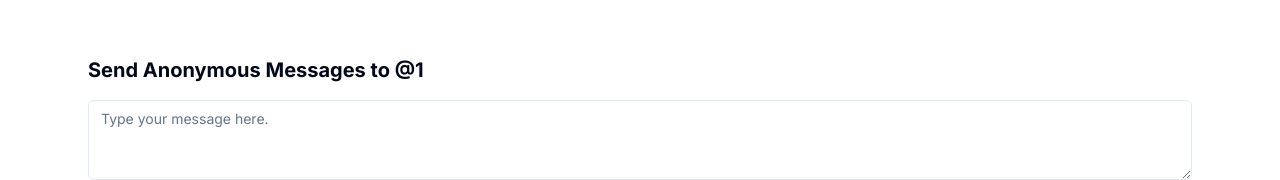
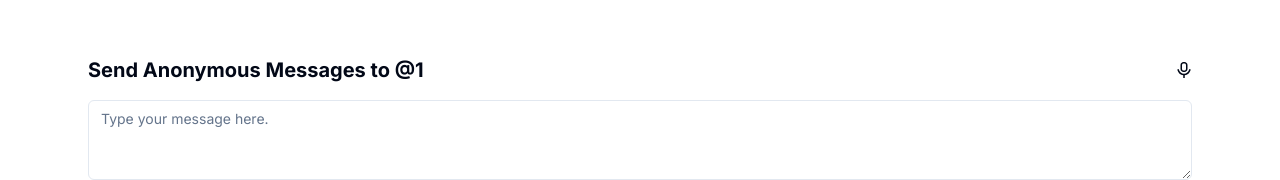
Before and after one commit to Saksham2k3s/SecretSend, a Next.js app: page /u/1 in a window 1280 px wide. Shown: the top 180 px of the page. Built offline with nearby package versions, Linux system fonts and the light colour scheme.

Commit message:
added mic icon and tooltip

```diff
--- a/package.json
+++ b/package.json
@@ -18,6 +18,7 @@
     "@radix-ui/react-slot": "^1.0.2",
     "@radix-ui/react-switch": "^1.0.3",
     "@radix-ui/react-toast": "^1.1.5",
+    "@radix-ui/react-tooltip": "^1.1.4",
     "@react-email/components": "0.0.12",
     "@react-email/render": "^0.0.9-canary.2",
     "ai": "^2.2.30",
@@ -38,6 +39,7 @@
     "react-dom": "^18",
     "react-email": "1.10.0",
     "react-hook-form": "^7.49.2",
+    "react-media-recorder": "^1.7.1",
     "resend": "^2.0.0-canary.0",
     "tailwind-merge": "^2.2.0",
     "tailwindcss-animate": "^1.0.7",
--- a/src/app/u/[username]/page.tsx
+++ b/src/app/u/[username]/page.tsx
@@ -1,20 +1,27 @@
 "use client";
-import React, { useState } from "react";
+import { ApiResponse } from "@/types/ApiResponse";
+import { Button } from "@/components/ui/button";
+import { Loader2 } from "lucide-react";
 import { Textarea } from "@/components/ui/textarea";
 import { useParams } from "next/navigation";
-import { Button } from "@/components/ui/button";
+import { useToast } from "@/hooks/use-toast";
 import axios, { AxiosError } from "axios";
-import { ApiResponse } from "@/types/ApiResponse";
-import { useToast } from "@/hooks/use-toast";
-import { Loader2 } from "lucide-react";
+import React, { useState } from "react";
+import {
+  Tooltip,
+  TooltipContent,
+  TooltipProvider,
+  TooltipTrigger,
+} from "@/components/ui/tooltip";
+
 function Page() {
-  const { username } = useParams();
-  const { toast } = useToast();
+  const [input, setInput] = useState("");
+  const [loading, setLoading] = useState(false);
   const [suggestedMessages, setSuggestedMessages] = useState<string[]>([]);
   const [suggestMessageLoading, setSuggestMessageLoading] =
     useState<boolean>(false);
-  const [input, setInput] = useState("");
-  const [loading, setLoading] = useState(false);
+  const { toast } = useToast();
+  const { username } = useParams();
 
   const handleSuggesMessages = async () => {
     setSuggestMessageLoading(true);
@@ -66,8 +73,34 @@ function Page() {
   return (
     <>
       <main className="my-8 mx-4 md:mx-8 lg:mx-auto p-6 bg-white rounded w-full max-w-6xl">
-        <div className="text-xl font-bold mb-4">
+        <div className="text-xl font-bold mb-4 flex justify-between">
           Send Anonymous Messages to @{username}
+          <TooltipProvider>
+            <Tooltip>
+              <TooltipTrigger>
+                <div className="flex flex-col justify-center  cursor-pointer ">
+                  <svg
+                    data-testid="geist-icon"
+                    height="16"
+                    stroke-linejoin="round"
+                    style={{ color: "currentcolor" }}
+                    viewBox="0 0 16 16"
+                    width="16"
+                  >
+                    <path
+                      fill-rule="evenodd"
+                      clip-rule="evenodd"
+                      d="M8.50098 1.5H7.50098C6.67255 1.5 6.00098 2.17157 6.00098 3V7C6.00098 7.82843 6.67255 8.5 7.50098 8.5H8.50098C9.32941 8.5 10.001 7.82843 10.001 7V3C10.001 2.17157 9.32941 1.5 8.50098 1.5ZM7.50098 0C5.84412 0 4.50098 1.34315 4.50098 3V7C4.50098 8.65685 5.84412 10 7.50098 10H8.50098C10.1578 10 11.501 8.65685 11.501 7V3C11.501 1.34315 10.1578 0 8.50098 0H7.50098ZM7.25098 13.2088V15.25V16H8.75098V15.25V13.2088C11.5607 12.8983 13.8494 10.8635 14.5383 8.18694L14.7252 7.46062L13.2726 7.08673L13.0856 7.81306C12.5028 10.0776 10.4462 11.75 8.00098 11.75C5.55572 11.75 3.49918 10.0776 2.91633 7.81306L2.72939 7.08673L1.27673 7.46062L1.46368 8.18694C2.15258 10.8635 4.44128 12.8983 7.25098 13.2088Z"
+                      fill="currentColor"
+                    ></path>
+                  </svg>
+                </div>
+              </TooltipTrigger>
+              <TooltipContent>
+                <p>Send Voice Note</p>
+              </TooltipContent>
+            </Tooltip>
+          </TooltipProvider>
         </div>
         <Textarea
           placeholder="Type your message here."
--- /dev/null
+++ b/src/components/ui/tooltip.tsx
@@ -0,0 +1,30 @@
+"use client"
+
+import * as React from "react"
+import * as TooltipPrimitive from "@radix-ui/react-tooltip"
+
+import { cn } from "@/lib/utils"
+
+const TooltipProvider = TooltipPrimitive.Provider
+
+const Tooltip = TooltipPrimitive.Root
+
+const TooltipTrigger = TooltipPrimitive.Trigger
+
+const TooltipContent = React.forwardRef<
+  React.ElementRef<typeof TooltipPrimitive.Content>,
+  React.ComponentPropsWithoutRef<typeof TooltipPrimitive.Content>
+>(({ className, sideOffset = 4, ...props }, ref) => (
+  <TooltipPrimitive.Content
+    ref={ref}
+    sideOffset={sideOffset}
+    className={cn(
+      "z-50 overflow-hidden rounded-md border bg-popover px-3 py-1.5 text-sm text-popover-foreground shadow-md animate-in fade-in-0 zoom-in-95 data-[state=closed]:animate-out data-[state=closed]:fade-out-0 data-[state=closed]:zoom-out-95 data-[side=bottom]:slide-in-from-top-2 data-[side=left]:slide-in-from-right-2 data-[side=right]:slide-in-from-left-2 data-[side=top]:slide-in-from-bottom-2",
+      className
+    )}
+    {...props}
+  />
+))
+TooltipContent.displayName = TooltipPrimitive.Content.displayName
+
+export { Tooltip, TooltipTrigger, TooltipContent, TooltipProvider }
```
Also changed, not shown: 1 other file (tests, documents, lock files or other folders).
